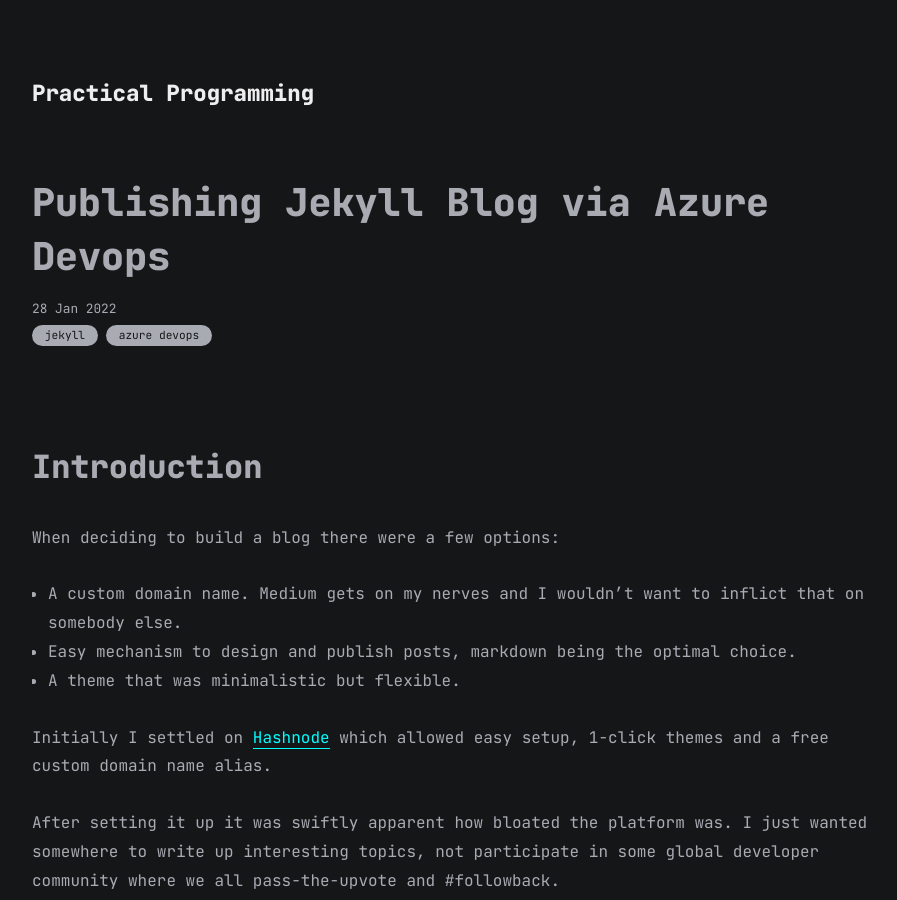
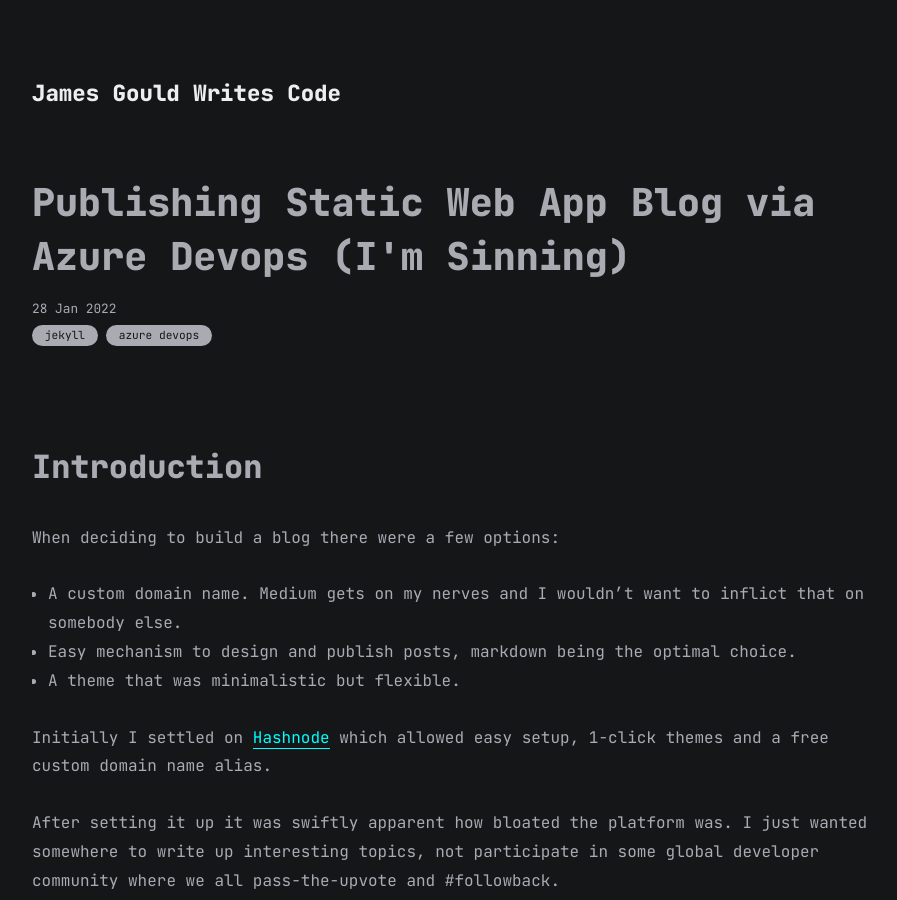
Before and after one commit to james-gould/PersonalBlog, a Jekyll site: the page built from all_collections/_posts/2022-28-01-sinning-via-azure-devops.md, in a window 1280 px wide and 900 px high. Shown: the whole window, without its empty margins (183-1080 px from the left). Built offline with Jekyll 4.4.1, drawn with Linux system fonts in a browser that asks for light colours; some of the changed text lies outside the part shown.

Commit message:
new post

```diff
--- a/_config.yml
+++ b/_config.yml
@@ -1,12 +1,12 @@
-title: Practical Programming
+title: James Gould Writes Code
 markdown: kramdown
-url: "https://tanz.dev"
+url: "https://jamesgould.dev"
 baseurl: ""
 
 # for atom feed
 author:
   name: James Gould
-  email: james@tanz.dev
+  email: contact@jamesgould.dev
 
 plugins:
   - jemoji
--- a/all_collections/_posts/2022-28-01-scuffed-publish.md
+++ b/all_collections/_posts/2022-28-01-sinning-via-azure-devops.md
@@ -1,6 +1,6 @@
 ---
 layout: post
-title: Publishing Jekyll Blog via Azure Devops
+title: Publishing Static Web App Blog via Azure Devops (I'm Sinning)
 date: 2022-01-28
 categories: ["jekyll", "azure devops"]
 ---
--- a/posts.json
+++ b/posts.json
@@ -1 +1 @@
-[{"Title":"fast deployment","PublishDate":"2022-04-02T00:00:00"},{"Title":"scuffed publish","PublishDate":"2022-01-28T00:00:00"}]
+[{"Title":"easy azure static webapp blog","PublishDate":"2022-04-02T00:00:00"},{"Title":"sinning via azure devops","PublishDate":"2022-01-28T00:00:00"}]
```
Also changed, not shown: other parts of all_collections/_posts/2022-28-01-sinning-via-azure-devops.md (+2 -0 lines), _data/author.yml (+0 -7 lines), all_collections/_posts/2022-02-04-easy-azure-static-webapp-blog.md (renamed from all_collections/_posts/2022-02-04-fast-deployment.md, +2 -2 lines), index.md (+1 -1 lines), pending/2025-15-08-NET-Aspire-Integration-Testing-Troubleshooting.md (added, +18 -0 lines).
